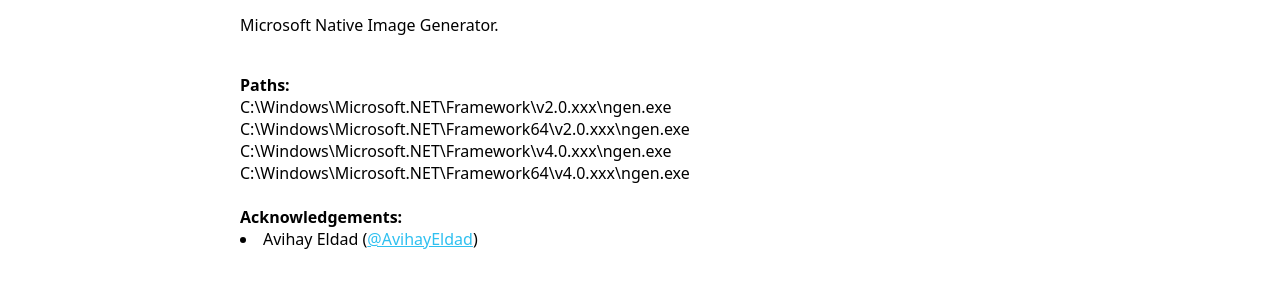
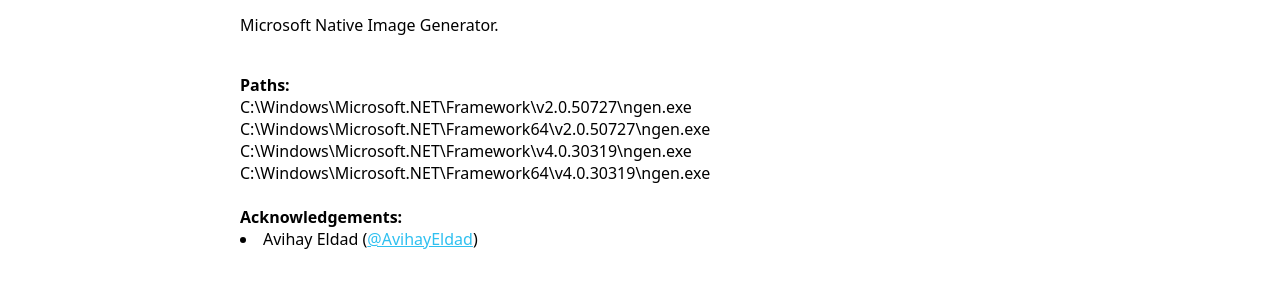
Before and after one commit to LOLBAS-Project/LOLBAS-Project.github.io, a Jekyll site: the page built from _lolbas/Binaries/Ngen.md, in a window 1280 px wide. Shown: the part 133-424 px from the top of the page. Built offline with Jekyll 4.4.1, drawn with Linux system fonts in a browser that asks for light colours.

Commit message:
Applying update LOLBAS-Project/LOLBAS@cfd827fe6ded721b1ad3376697c31d0f3aa59ff9

```diff
--- a/_lolbas/Binaries/Ngen.md
+++ b/_lolbas/Binaries/Ngen.md
@@ -14,10 +14,10 @@ Commands:
     Tags:
       - Download: INetCache
 Full_Path:
-  - Path: C:\Windows\Microsoft.NET\Framework\v2.0.xxx\ngen.exe
-  - Path: C:\Windows\Microsoft.NET\Framework64\v2.0.xxx\ngen.exe
-  - Path: C:\Windows\Microsoft.NET\Framework\v4.0.xxx\ngen.exe
-  - Path: C:\Windows\Microsoft.NET\Framework64\v4.0.xxx\ngen.exe
+  - Path: C:\Windows\Microsoft.NET\Framework\v2.0.50727\ngen.exe
+  - Path: C:\Windows\Microsoft.NET\Framework64\v2.0.50727\ngen.exe
+  - Path: C:\Windows\Microsoft.NET\Framework\v4.0.30319\ngen.exe
+  - Path: C:\Windows\Microsoft.NET\Framework64\v4.0.30319\ngen.exe
 Acknowledgement:
   - Person: Avihay Eldad
     Handle: '@AvihayEldad'
```
Also changed, not shown: _lolbas/Binaries/Addinutil.md (+2 -0 lines), _lolbas/Binaries/Csc.md (+4 -0 lines), _lolbas/Binaries/Regsvcs.md (+4 -2 lines), _lolbas/Binaries/Vbc.md (+4 -0 lines), _lolbas/OtherMSBinaries/Agentexecutor.md (+1 -1 lines).
